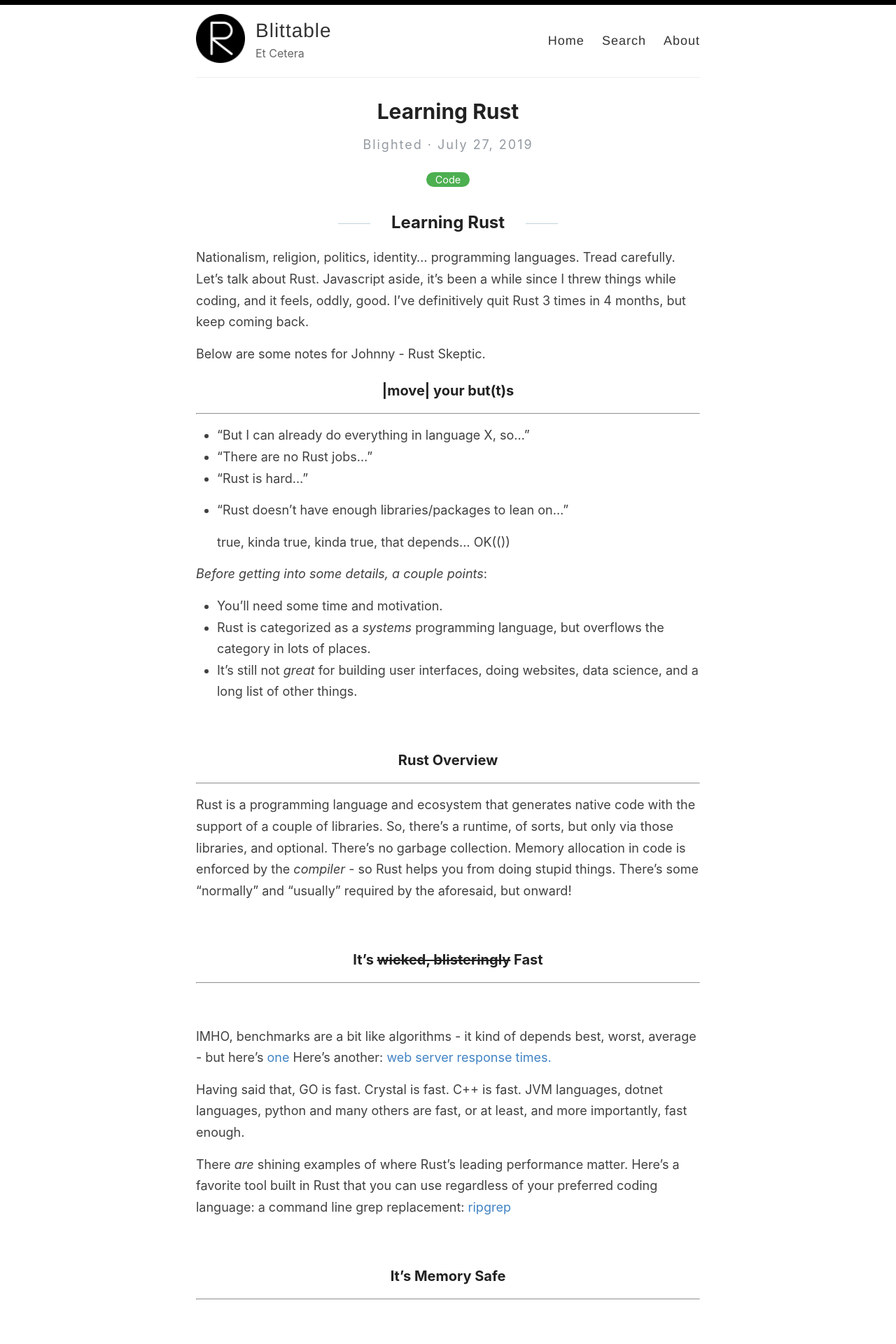
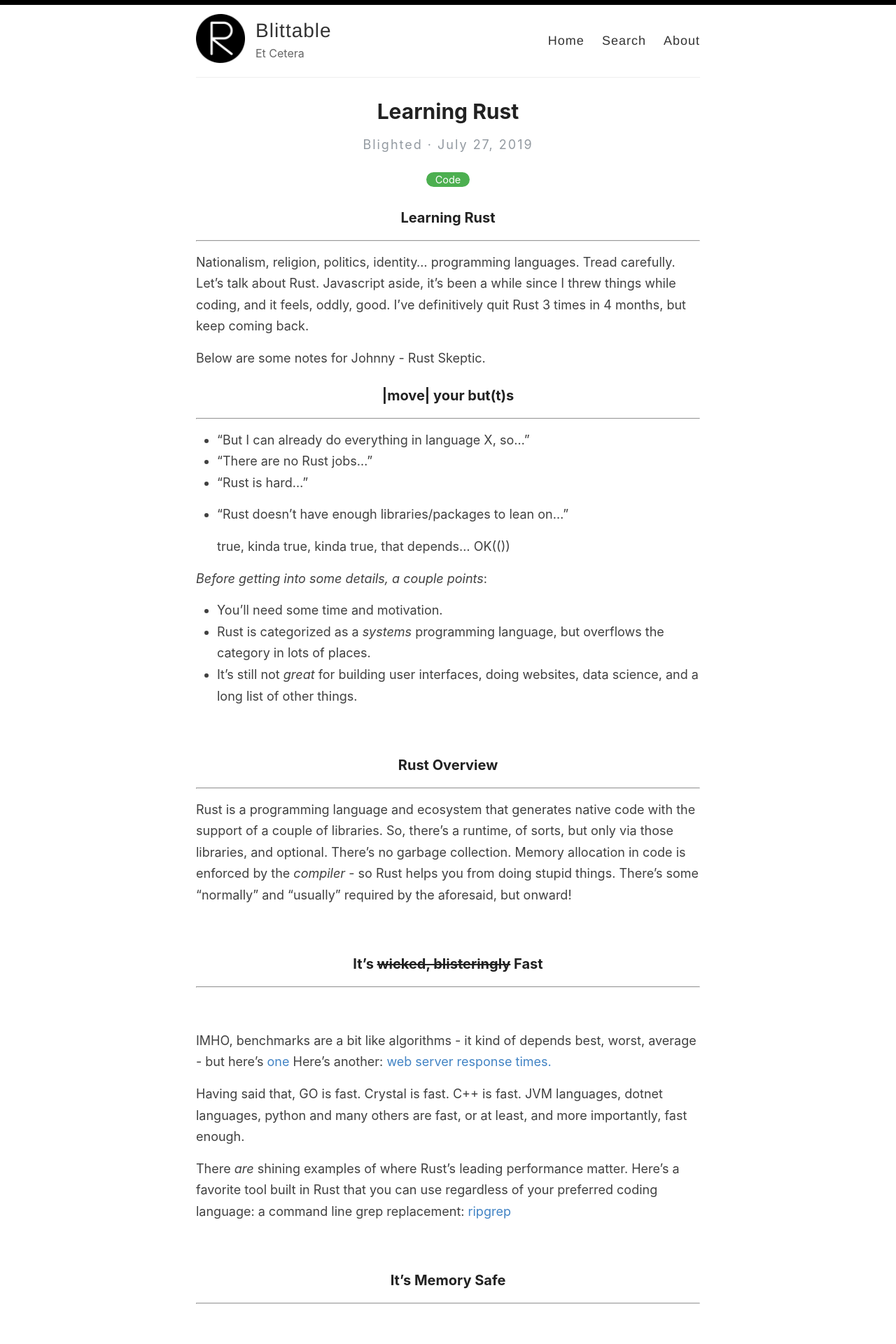
Before and after one commit to blittable/blittable.github.io, a Jekyll site: the page built from _posts/2019-7-27-why-learning-rust-now-might-be-a-not-so-bad-idea.md, in a window 1280 px wide. Shown: the top 1920 px of the page at 70% size. Built offline with Jekyll 4.4.1, drawn with Linux system fonts in a browser that asks for light colours.

Commit message:
Line break

```diff
--- a/_posts/2019-7-27-why-learning-rust-now-might-be-a-not-so-bad-idea.md
+++ b/_posts/2019-7-27-why-learning-rust-now-might-be-a-not-so-bad-idea.md
@@ -4,7 +4,8 @@ title: Learning Rust
 categories: Code
 ---
 
-## Learning Rust
+### Learning Rust
+---
 
 Nationalism, religion, politics, identity... programming languages.  Tread carefully.  Let's talk about Rust. Javascript aside,
 it's been a while since I threw things while coding, and it feels, oddly, good.  I've definitively quit Rust 3 times in 4 months, but keep coming back.
@@ -157,8 +158,9 @@ fn main() {
 - Macros, generics, closures, concurrency and parallelism are important Rust features, but you can write tight Rust code without them. There's fun stuff to do as you make progress.
 - Learning rust will make other languages clearer.
 
+
 <line></line>
-- There are many excellent crates and projects (https://github.com/rust-unofficial/awesome-rust) - too many to mention: but a top-ten, humorless, countdown:
+There are many excellent crates and projects (https://github.com/rust-unofficial/awesome-rust) - too many to mention: but a top-ten, humorless, countdown:
 
 9  - <a href="https://github.com/actix/actix-web">Actix</a>  - A performant web framework
 
```
